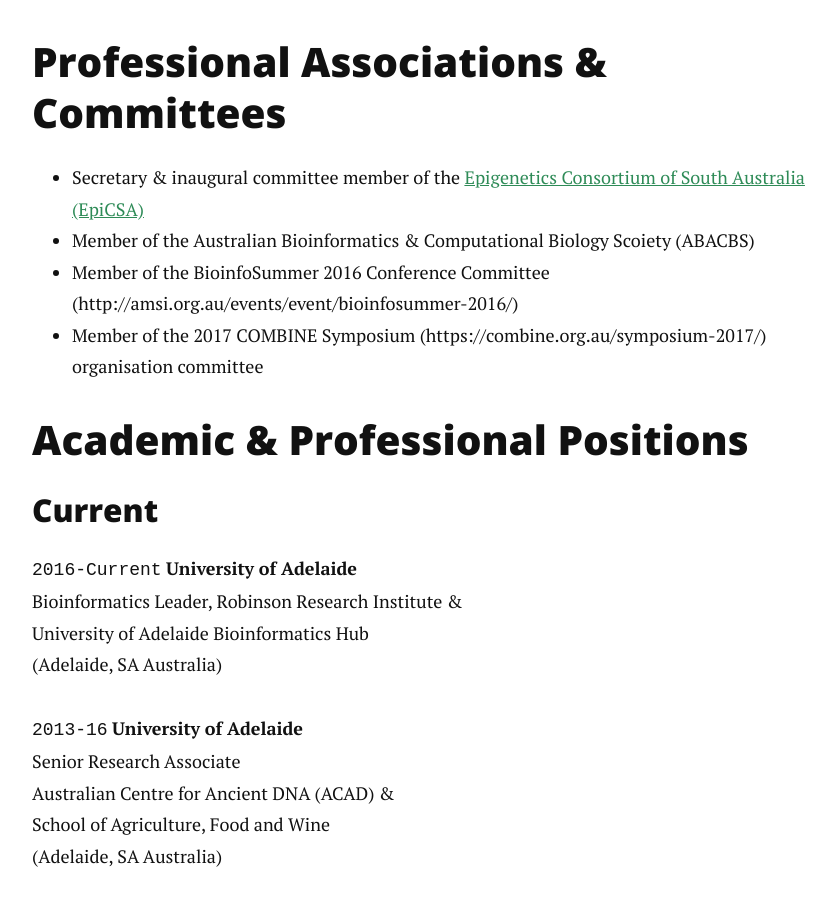
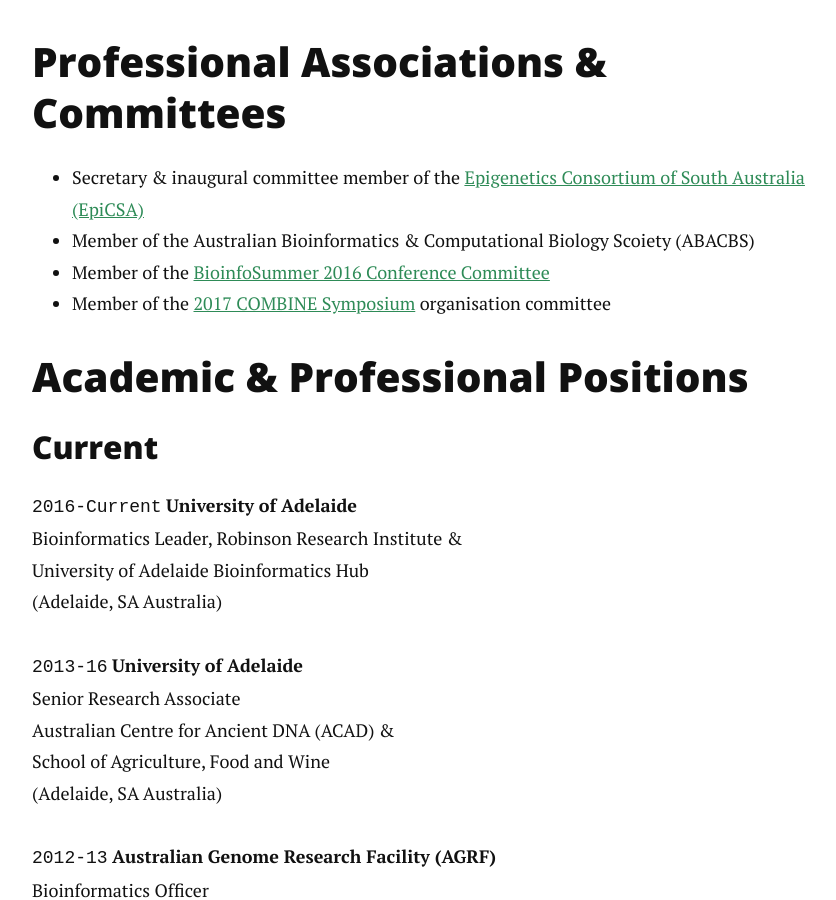
Before and after one commit to jimmybgammyknee/jimmybgammyknee.github.io, a Jekyll site: the page built from cv.md, in a window 1280 px wide and 900 px high, scrolled down 606 px. Shown: the whole window, without its empty margins (208-1044 px from the left). Built offline with Jekyll 4.4.1, drawn with Linux system fonts in a browser that asks for light colours; nearby versions of some CDN libraries.

Commit message:
links that were borked

```diff
--- a/cv.md
+++ b/cv.md
@@ -18,8 +18,8 @@
 
 * Secretary & inaugural committee member of the <a href="http://www.epicsa.org.au">Epigenetics Consortium of South Australia (EpiCSA)</a>
 * Member of the Australian Bioinformatics & Computational Biology Scoiety (ABACBS)
-* Member of the BioinfoSummer 2016 Conference Committee (http://amsi.org.au/events/event/bioinfosummer-2016/)
-* Member of the 2017 COMBINE Symposium (https://combine.org.au/symposium-2017/) organisation committee
+* Member of the [BioinfoSummer 2016 Conference Committee](http://amsi.org.au/events/event/bioinfosummer-2016/)
+* Member of the [2017 COMBINE Symposium](https://combine.org.au/symposium-2017/) organisation committee
 
 ## Academic & Professional Positions
 
```
